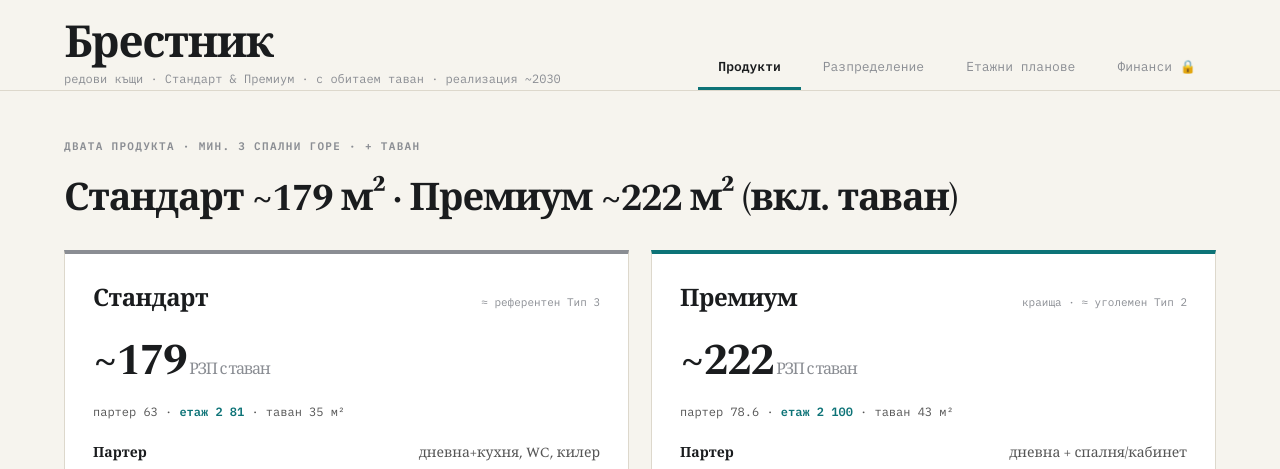
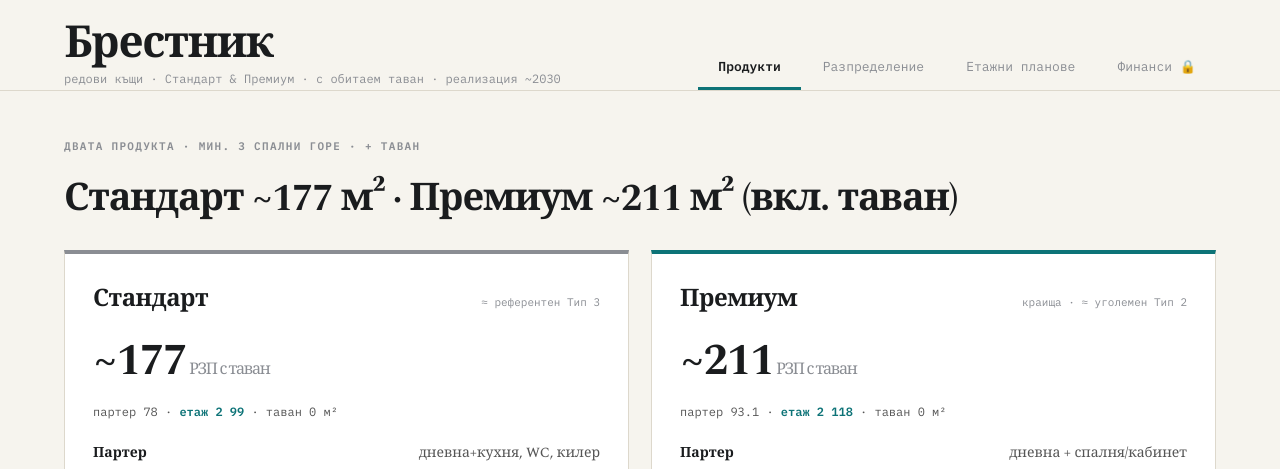
Before and after one commit to h8inc/brestnik-app, a React (Vite) app: page / in a window 1280 px wide. Shown: the top 469 px of the page. Built offline with nearby package versions, Linux system fonts and the light colour scheme.

Commit message:
Вариант Б default · per-variant дълбочина/таван

```diff
--- a/src/App.jsx
+++ b/src/App.jsx
@@ -9,16 +9,16 @@ import { baseParams, rowMetrics, houseMetrics, PLOT } from "./model.js";
 const VARIANTS = {
   A: {
     label: "Вариант А · 7 къщи",
-    sub: "2 премиум (краища) + 5 стандарт · ИЗБРАН · двор отзад 72",
+    sub: "2 премиум (краища) + 5 стандарт · двор 72 · с таван · РЗП 1339",
     seq: ["P", "S", "S", "S", "S", "S", "P"],
-    wS: 7.0, wP: 8.73,
+    wS: 7.0, wP: 8.73, dS: 9, dP: 9, attic: true,
     leftMargin: 5, rightMargin: 3,
   },
   B: {
     label: "Вариант Б · 6 къщи",
-    sub: "2 премиум (краища) + 4 стандарт · по-широки къщи",
+    sub: "2 премиум (краища) + 4 стандарт · ИЗБРАН · по-широки · 2 етажа без таван · РЗП 1130",
     seq: ["P", "S", "S", "S", "S", "P"],
-    wS: 8.21, wP: 9.8,
+    wS: 8.21, wP: 9.8, dS: 9.5, dP: 9.5, attic: false,
     leftMargin: 5, rightMargin: 3,
   },
 };
@@ -68,7 +68,7 @@ const SLIDERS = [
   ["atticRatio", "Таван — използваемост", 0.3, 0.7, 0.05, "×петно"],
 ];
 
-const defaultsFor = (v) => ({ ...baseParams, wS: v.wS, wP: v.wP });
+const defaultsFor = (v) => ({ ...baseParams, wS: v.wS, wP: v.wP, dS: v.dS, dP: v.dP, attic: v.attic });
 
 // имена на export-ите в plans.js по продукт/етаж (за Export от редактора)
 const EXPORT_NAMES = { S: ["ground", "floor2", "attic"], P: ["groundP", "floor2P", "atticP"] };
@@ -95,11 +95,11 @@ function ProductCard({ p, hm, accent }) {
 
 export default function App() {
   const [tab, setTab] = useState("products");
-  const [variant, setVariant] = useState("A");
+  const [variant, setVariant] = useState("B");
   const [product, setProduct] = useState("S");
   const [floor, setFloor] = useState(0);
   const [editPlan, setEditPlan] = useState(false);
-  const [dims, setDims] = useState(() => defaultsFor(VARIANTS.A));
+  const [dims, setDims] = useState(() => defaultsFor(VARIANTS.B));
   const [planEdits, setPlanEdits] = useState(loadEdits);
   const saveRooms = (name, rms) => setPlanEdits((e) => {
     const next = { ...e };
@@ -132,7 +132,7 @@ export default function App() {
       return { ...d, wP: val, wS };
     });
   };
-  const chooseVariant = (id) => { setVariant(id); setDims((d) => ({ ...d, wS: VARIANTS[id].wS, wP: VARIANTS[id].wP })); };
+  const chooseVariant = (id) => { setVariant(id); const V = VARIANTS[id]; setDims((d) => ({ ...d, wS: V.wS, wP: V.wP, dS: V.dS, dP: V.dP, attic: V.attic })); };
   const reset = () => setDims(defaultsFor(v));
   const dirty = JSON.stringify(dims) !== JSON.stringify(defaultsFor(v));
 
```
Also changed, not shown: 1 other file (tests, documents, lock files or other folders).
